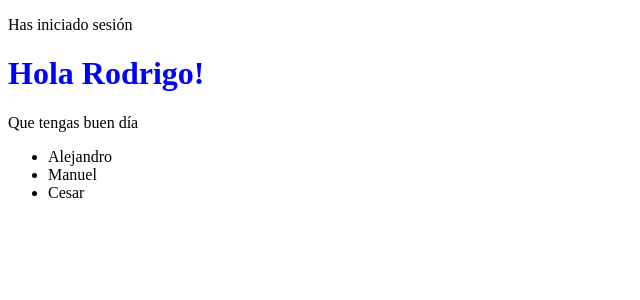
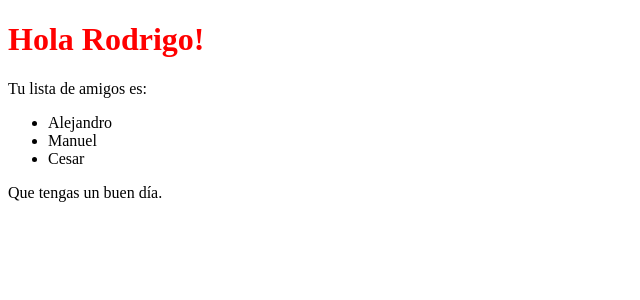
Before and after one commit to rodrigoenriquealfaro/aprendiendo_react, a React (Vite) app: page / in a window 1280 px wide. Shown: the top 300 px of the page, without its empty margins (0-640 px from the left). Built offline with nearby package versions, Linux system fonts and the light colour scheme.

Commit message:
Introducción a los componentes en React

```diff
--- a/src/App.jsx
+++ b/src/App.jsx
@@ -1,26 +1,27 @@
 const nombre = "Rodrigo"
-const color = "blue"
+const color = "red"
 const sesion = true
 const pais = null
 const amigos = ['Alejandro', 'Manuel', 'Cesar']
 
+const Usuario = () => {
+    return (
+        <div>
+            <h1 className="titulo" style={{ color: color }}>Hola {nombre}!</h1>
+            <p>Tu lista de amigos es:</p>
+            {pais && <p>Tu eres de: {pais}</p>}
+            <ul>
+                {amigos.map((amigo, index) => (<li key={index}>{amigo}</li>))}
+            </ul>
+            <p>Que tengas un buen día.</p>
+        </div>
+    )
+}
+
 const App = () => {
     return (
         <>
-            {sesion
-                ?
-                <>
-                    <p>Has iniciado sesión</p>
-                    <h1 className="titulo" style={{ color: color }}>Hola {nombre}!</h1>
-                    <p>Que tengas buen día</p>
-                    {pais && <p>Tu eres de: {pais}</p>}
-                    <ul>
-                        {amigos.map((amigo, index) => (
-                            <li key={index}>{amigo}</li>
-                        ))}
-                    </ul>
-                </>
-                : <p>No has iniciado sesión</p>}
+            {sesion ? <Usuario /> : <p>No has iniciado sesión</p>}
 
         </>
     )
```
